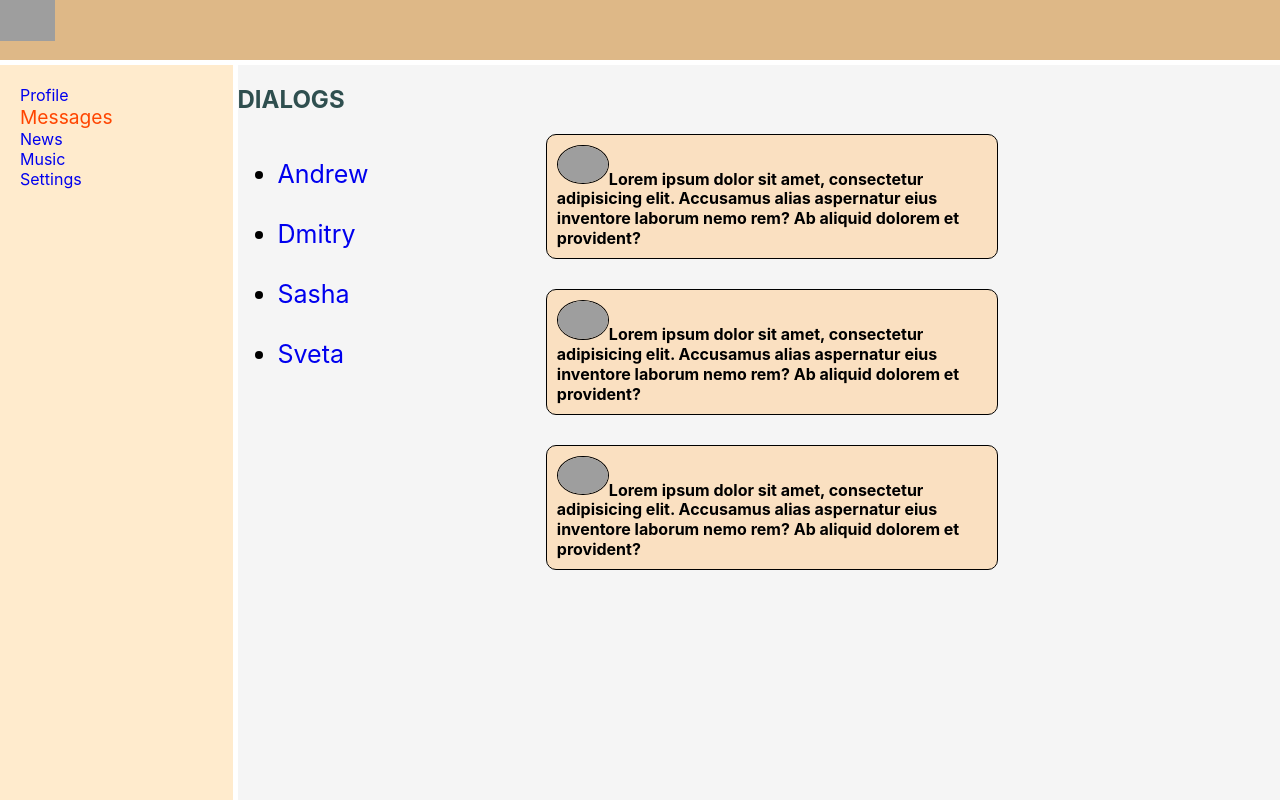
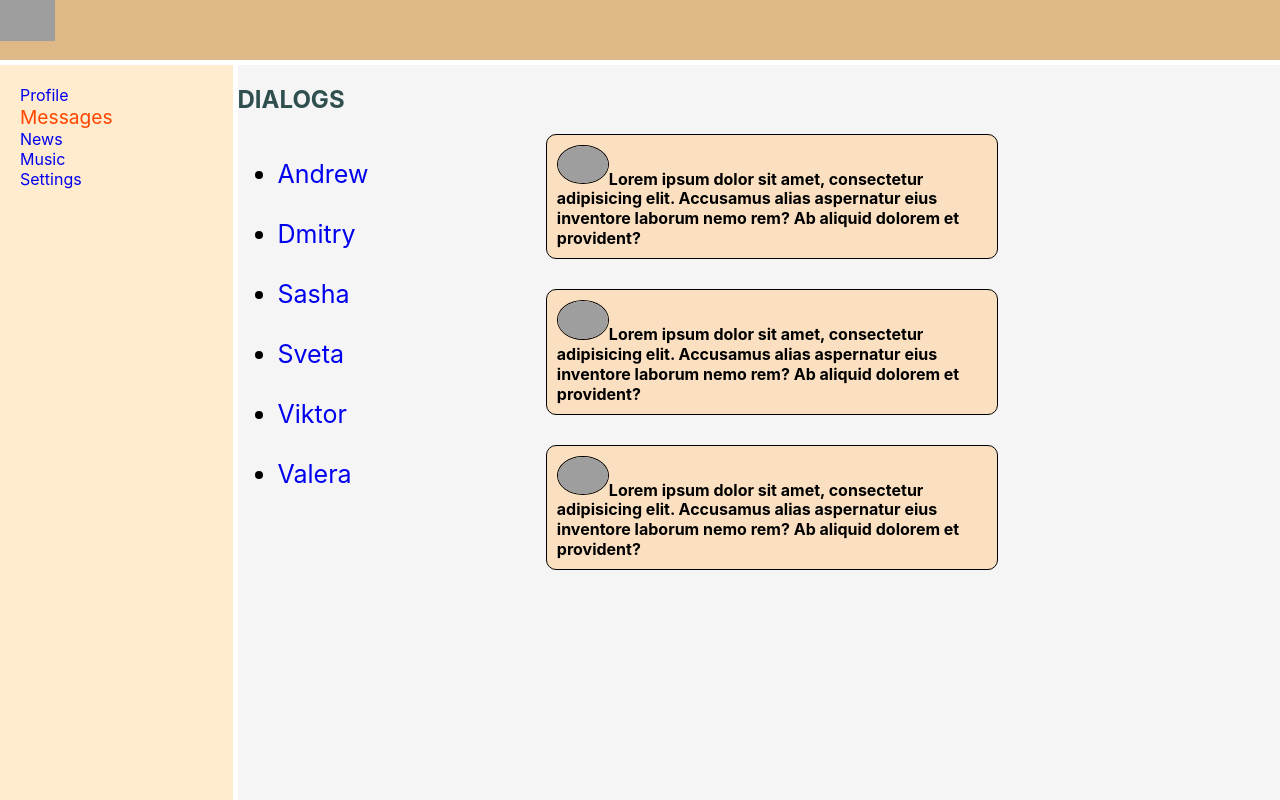
Before and after one commit to PavelNovik/samurai-way-main, a React (Create React App) app: page /dialogs in a window 1280 px wide. Shown: the top 800 px of the page. Built offline with nearby package versions, Linux system fonts and the light colour scheme; grey boxes are pictures that could not be loaded.

Commit message:
samurai way 23

```diff
--- a/src/components/Dialogs/Users/Users.tsx
+++ b/src/components/Dialogs/Users/Users.tsx
@@ -3,12 +3,15 @@ import s from './Users.module.css'
 import {NavLink} from "react-router-dom";
 
 const Users = () => {
+    const users = ['Andrew', 'Dmitry', 'Sasha', 'Sveta', 'Viktor', 'Valera']
+
     return (
         <ul className={s.users}>
-            <li><NavLink to={"/dialogs/1"} activeClassName={s.active}>Andrew</NavLink></li>
-            <li><NavLink to={"/dialogs/2"} activeClassName={s.active}>Dmitry</NavLink></li>
-            <li><NavLink to={"/dialogs/3"} activeClassName={s.active}>Sasha</NavLink></li>
-            <li><NavLink to={"/dialogs/4"} activeClassName={s.active}>Sveta</NavLink></li>
+            {users.map((u, i) => {
+                return (
+                    <li key={i}><NavLink to={`/dialogs/${i + 1}`} activeClassName={s.active}>{u}</NavLink></li>
+                )
+            })}
         </ul>
     );
 };
--- a/src/components/Profile/Profile.tsx
+++ b/src/components/Profile/Profile.tsx
@@ -1,17 +1,12 @@
 import React from 'react';
 import styles from './Profile.module.css';
 import MyPosts from "./MyPosts/MyPosts";
+import ProfileInfo from "./ProfileInfo/ProfileInfo";
 
 const Profile = () => {
     return (
         <div className={styles.content}>
-            <div>
-                <img
-                    src={"https://helpx.adobe.com/content/dam/help/en/photoshop/using/convert-color-image-black-white/jcr_content/main-pars/before_and_after/image-before/Landscape-Color.jpg"}/>
-            </div>
-            <div>
-                ava + description
-            </div>
+            <ProfileInfo/>
             <MyPosts/>
         </div>
     );
--- /dev/null
+++ b/src/components/Profile/ProfileInfo/ProfileInfo.module.css
@@ -0,0 +1,7 @@
+.profileInfo {
+
+}
+
+.profileInfoDescription {
+    padding: 10px;
+}
--- /dev/null
+++ b/src/components/Profile/ProfileInfo/ProfileInfo.tsx
@@ -0,0 +1,18 @@
+import React from 'react';
+import s from './ProfileInfo.module.css'
+const ProfileInfo = () => {
+    return (
+        <div className={s.profileInfo}>
+            <div>
+                <img
+                    src={"https://helpx.adobe.com/content/dam/help/en/photoshop/using/convert-color-image-black-white/jcr_content/main-pars/before_and_after/image-before/Landscape-Color.jpg"}/>
+            </div>
+            <div className={s.profileInfoDescription}>
+                ava + description
+            </div>
+        </div>
+    )
+        ;
+};
+
+export default ProfileInfo;
```
Also changed, not shown: src/App.tsx (indentation only).
